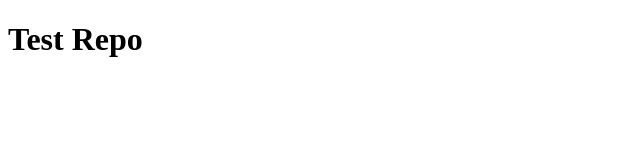
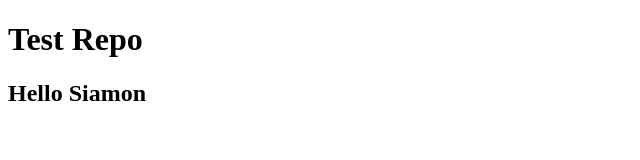
Before and after one commit to chitharn290820/siamon_ton, a plain HTML site: page index.html in a window 1280 px wide. Shown: the whole page, without its empty margins (0-640 px from the left). Drawn offline with Linux system fonts and the light colour scheme.

Commit message:
Update index.html

```diff
--- a/index.html
+++ b/index.html
@@ -5,5 +5,6 @@
 </head>
 <body>
     <h1>Test Repo</h1>
+    <h2>Hello Siamon</h2>
 </body>
 </html>
```
